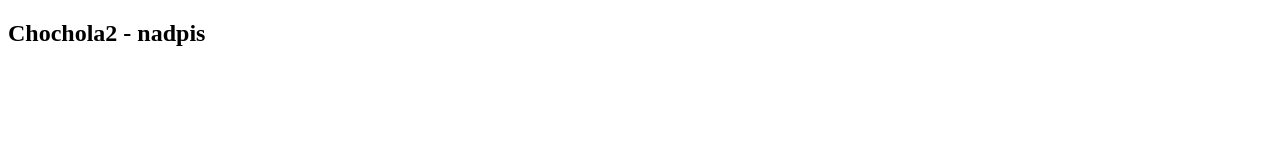
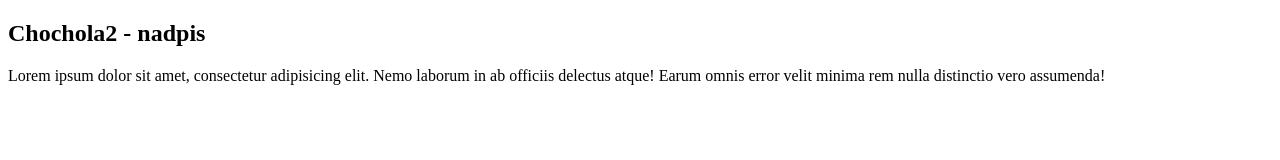
Before and after one commit to michal-git-test/Chochola2, a plain HTML site: page index.html in a window 1280 px wide. Drawn offline with Linux system fonts and the light colour scheme.

```diff
--- a/index.html
+++ b/index.html
@@ -8,5 +8,7 @@
 </head>
 <body>
     <h2>Chochola2 - nadpis</h2>
+    <p>Lorem ipsum dolor sit amet, consectetur adipisicing elit. Nemo laborum in ab officiis delectus atque! Earum omnis
+        error velit minima rem nulla distinctio vero assumenda!</p>
 </body>
 </html>
```
